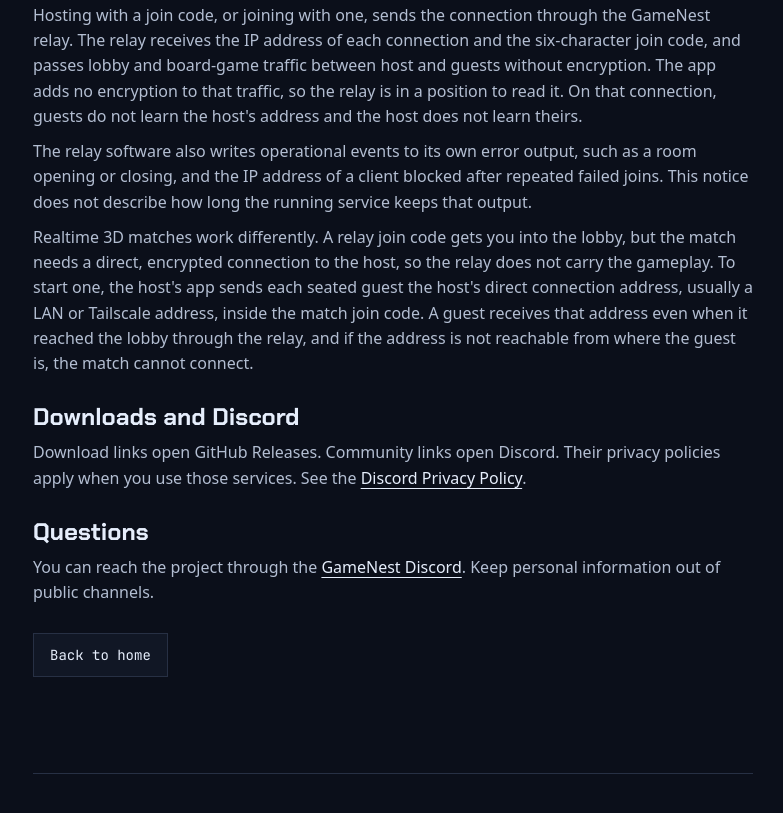
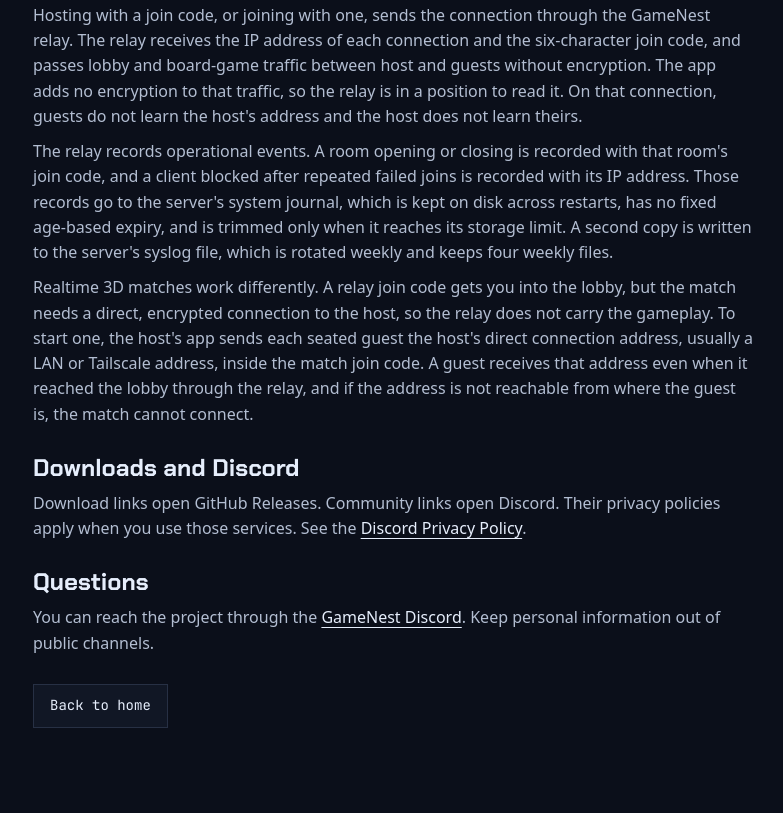
Before and after one commit to nexicv/GameNest-releases, a plain HTML site: page privacy.html in a window 1280 px wide. Shown: the part 1132-1945 px from the top of the page, without its empty margins (247-1030 px from the left). Before the commit the page ends 1906 px from the top, so only its background shows below. Drawn offline with Linux system fonts and the light colour scheme.

Commit message:
Describe the relay logs from the live server
Record what the relay writes, that the journal has no age-based expiry
and is size-limited, and that the syslog copy rotates weekly. Drop the
placeholder sentence that declined to say how long output is kept.

```diff
--- a/privacy.html
+++ b/privacy.html
@@ -34,7 +34,7 @@
 
     <h2>Join codes and the relay</h2>
     <p>Hosting with a join code, or joining with one, sends the connection through the GameNest relay. The relay receives the IP address of each connection and the six-character join code, and passes lobby and board-game traffic between host and guests without encryption. The app adds no encryption to that traffic, so the relay is in a position to read it. On that connection, guests do not learn the host's address and the host does not learn theirs.</p>
-    <p>The relay software also writes operational events to its own error output, such as a room opening or closing, and the IP address of a client blocked after repeated failed joins. This notice does not describe how long the running service keeps that output.</p>
+    <p>The relay records operational events. A room opening or closing is recorded with that room's join code, and a client blocked after repeated failed joins is recorded with its IP address. Those records go to the server's system journal, which is kept on disk across restarts, has no fixed age-based expiry, and is trimmed only when it reaches its storage limit. A second copy is written to the server's syslog file, which is rotated weekly and keeps four weekly files.</p>
     <p>Realtime 3D matches work differently. A relay join code gets you into the lobby, but the match needs a direct, encrypted connection to the host, so the relay does not carry the gameplay. To start one, the host's app sends each seated guest the host's direct connection address, usually a LAN or Tailscale address, inside the match join code. A guest receives that address even when it reached the lobby through the relay, and if the address is not reachable from where the guest is, the match cannot connect.</p>
 
     <h2>Downloads and Discord</h2>
```
